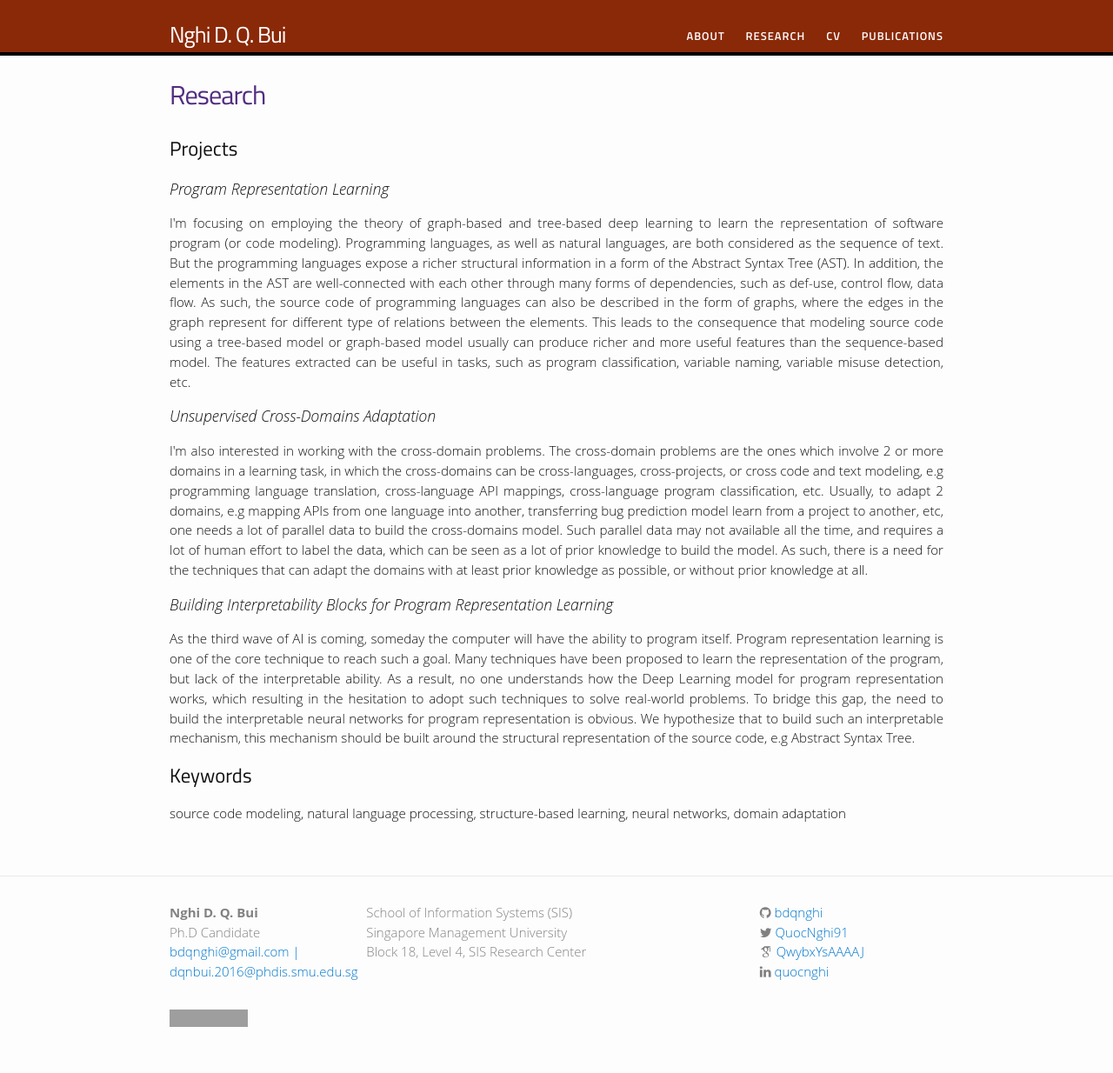
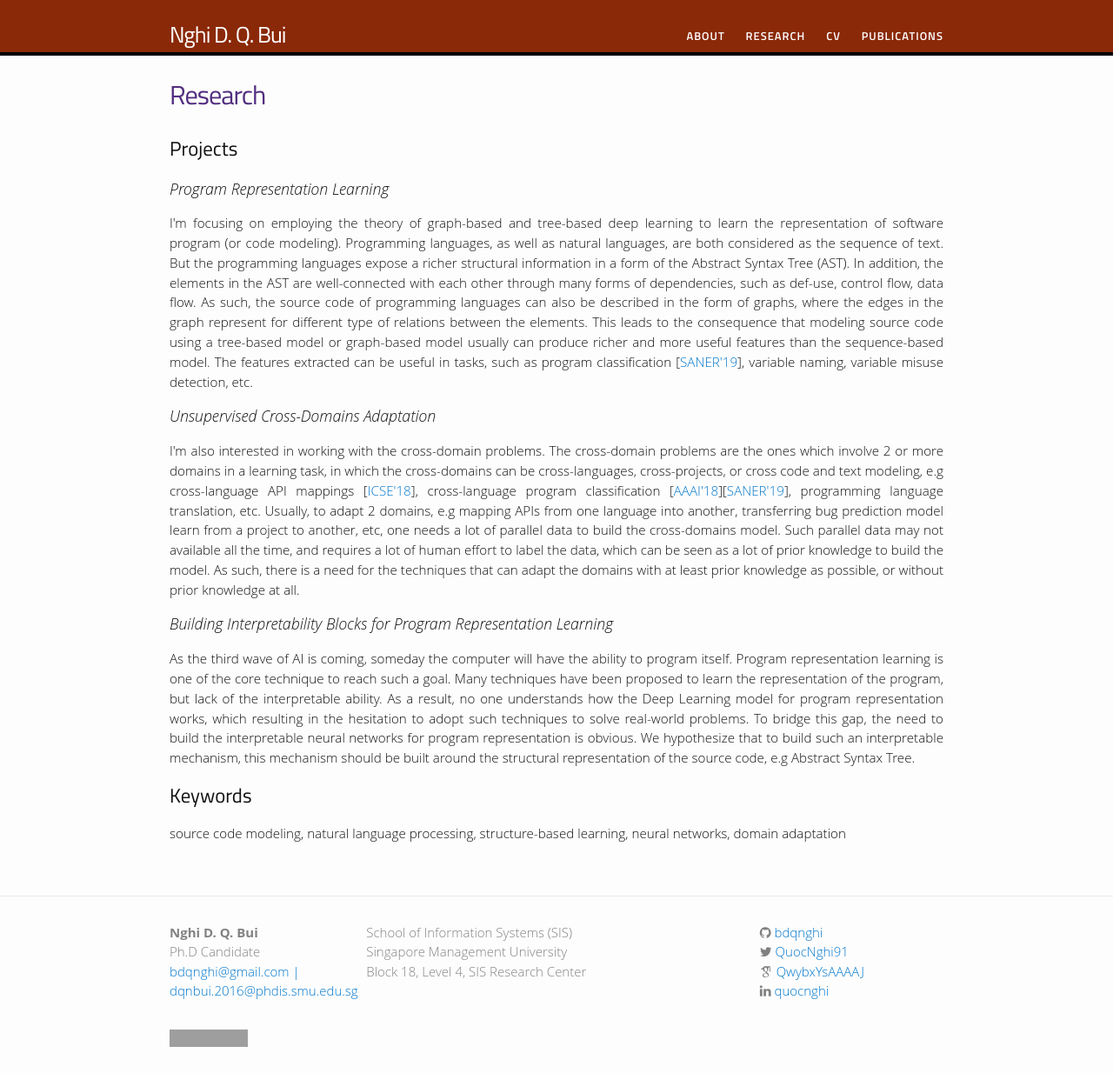
Before and after one commit to bdqnghi/bdqnghi.github.io, a Jekyll site: the page built from research/projects.md, in a window 1280 px wide. Shown: the whole page at 87% size. Built offline with Jekyll 4.4.1, drawn with Linux system fonts in a browser that asks for light colours; nearby versions of some CDN libraries; some web fonts are replaced; before the commit the page ends 1211 px from its top, so only the background shows below that; grey boxes are pictures that could not be loaded.

Commit message:
update link for projects

```diff
--- a/research/projects.md
+++ b/research/projects.md
@@ -8,12 +8,12 @@ permalink: /research/
 
 ### Program Representation Learning
 <p align="justify" >
-I'm focusing on employing the theory of graph-based and tree-based deep learning to learn the representation of software program (or code modeling). Programming languages, as well as natural languages, are both considered as the sequence of text. But the programming languages expose a richer structural information in a form of the Abstract Syntax Tree (AST). In addition, the elements in the AST are well-connected with each other through many forms of dependencies, such as def-use, control flow, data flow. As such, the source code of programming languages can also be described in the form of graphs, where the edges in the graph represent for different type of relations between the elements. This leads to the consequence that modeling source code using a tree-based model or graph-based model usually can produce richer and more useful features than the sequence-based model. The features extracted can be useful in tasks, such as program classification, variable naming, variable misuse detection, etc.
+I'm focusing on employing the theory of graph-based and tree-based deep learning to learn the representation of software program (or code modeling). Programming languages, as well as natural languages, are both considered as the sequence of text. But the programming languages expose a richer structural information in a form of the Abstract Syntax Tree (AST). In addition, the elements in the AST are well-connected with each other through many forms of dependencies, such as def-use, control flow, data flow. As such, the source code of programming languages can also be described in the form of graphs, where the edges in the graph represent for different type of relations between the elements. This leads to the consequence that modeling source code using a tree-based model or graph-based model usually can produce richer and more useful features than the sequence-based model. The features extracted can be useful in tasks, such as program classification [<a href="/files/SANER_2019_bilateral_dependency.pdf" target="_blank">SANER'19</a>], variable naming, variable misuse detection, etc.
 </p>
 
 ### Unsupervised Cross-Domains Adaptation
 <p align="justify" >
-I'm also interested in working with the cross-domain problems. The cross-domain problems are the ones which involve 2 or more domains in a learning task, in which the cross-domains can be cross-languages, cross-projects, or cross code and text modeling, e.g programming language translation, cross-language API mappings, cross-language program classification, etc.  Usually, to adapt 2 domains, e.g mapping APIs from one language into another, transferring bug prediction model learn from a project to another, etc, one needs a lot of parallel data to build the cross-domains model. Such parallel data may not available all the time, and requires a lot of human effort to label the data, which can be seen as a lot of prior knowledge to build the model. As such, there is a need for the techniques that can adapt the domains with at least prior knowledge as possible, or without prior knowledge at all.
+I'm also interested in working with the cross-domain problems. The cross-domain problems are the ones which involve 2 or more domains in a learning task, in which the cross-domains can be cross-languages, cross-projects, or cross code and text modeling, e.g cross-language API mappings [<a href="/files/ICSE_2018_NIER.pdf" target="_blank">ICSE'18</a>], cross-language program classification [<a href="/files/AAAI_18_cross_language_learning.pdf" target="_blank">AAAI'18</a>][<a href="/files/SANER_2019_bilateral_dependency.pdf" target="_blank">SANER'19</a>], programming language translation, etc.  Usually, to adapt 2 domains, e.g mapping APIs from one language into another, transferring bug prediction model learn from a project to another, etc, one needs a lot of parallel data to build the cross-domains model. Such parallel data may not available all the time, and requires a lot of human effort to label the data, which can be seen as a lot of prior knowledge to build the model. As such, there is a need for the techniques that can adapt the domains with at least prior knowledge as possible, or without prior knowledge at all.
 </p>
 
 ### Building Interpretability Blocks for Program Representation Learning
```
